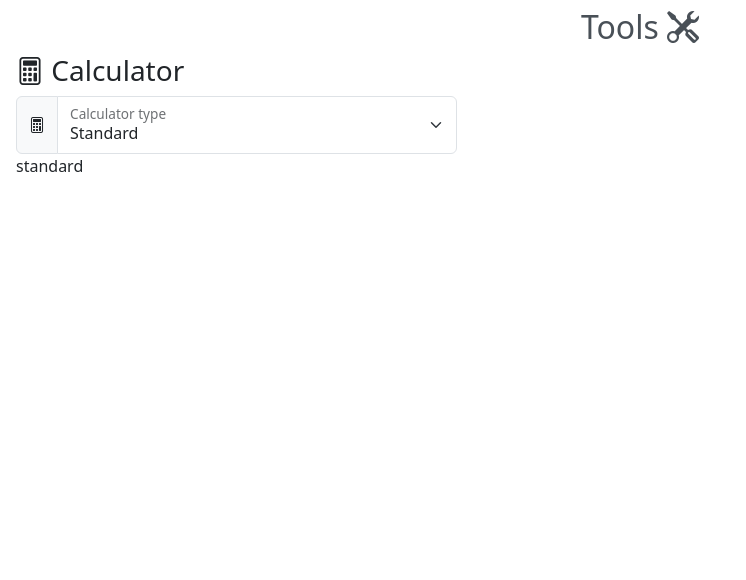
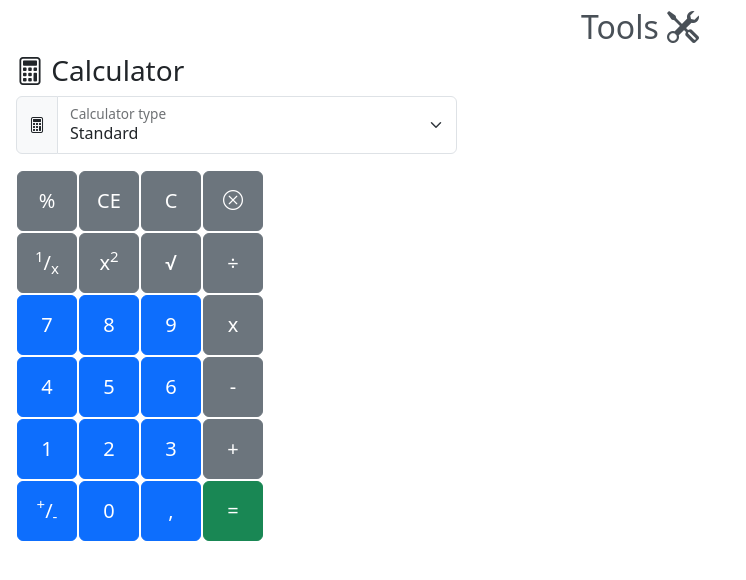
Before and after one commit to bartekl1/tools, a plain HTML site: page calculator.html in a window 1280 px wide. Shown: the whole page, without its empty margins (0-746 px from the left). Drawn offline with nearby package versions, Linux system fonts and the light colour scheme.

Commit message:
Added keyboard for standard calc

```diff
--- a/calculator.html
+++ b/calculator.html
@@ -41,7 +41,7 @@
         <span text-id="7">Calculator</span>
     </div>
 
-    <div class="input-group">
+    <div class="input-group mb-3">
         <span class="input-group-text" id="calculator-icon">
             <i class="bi bi-calculator"></i>
         </span>
@@ -56,7 +56,92 @@
     </div>
 
     <div id="standard-calculator">
-        standard
+        <table>
+            <tr>
+                <td>
+                    <button class="btn btn-secondary calc-btn standard-calc">%</button>
+                </td>
+                <td>
+                    <button class="btn btn-secondary calc-btn standard-calc">CE</button>
+                </td>
+                <td>
+                    <button class="btn btn-secondary calc-btn standard-calc">C</button>
+                </td>
+                <td>
+                    <button class="btn btn-secondary calc-btn standard-calc"><i class="bi bi-x-circle"></i></button>
+                </td>
+            </tr>
+            <tr>
+                <td>
+                    <button class="btn btn-secondary calc-btn standard-calc"><sup>1</sup>/<sub>x</sub></button>
+                </td>
+                <td>
+                    <button class="btn btn-secondary calc-btn standard-calc">x<sup>2</sup></button>
+                </td>
+                <td>
+                    <button class="btn btn-secondary calc-btn standard-calc">&#x221a;</button>
+                </td>
+                <td>
+                    <button class="btn btn-secondary calc-btn standard-calc">&#x00f7;</button>
+                </td>
+            </tr>
+            <tr>
+                <td>
+                    <button class="btn btn-primary calc-btn standard-calc">7</button>
+                </td>
+                <td>
+                    <button class="btn btn-primary calc-btn standard-calc">8</button>
+                </td>
+                <td>
+                    <button class="btn btn-primary calc-btn standard-calc">9</button>
+                </td>
+                <td>
+                    <button class="btn btn-secondary calc-btn standard-calc">x</button>
+                </td>
+            </tr>
+            <tr>
+                <td>
+                    <button class="btn btn-primary calc-btn standard-calc">4</button>
+                </td>
+                <td>
+                    <button class="btn btn-primary calc-btn standard-calc">5</button>
+                </td>
+                <td>
+                    <button class="btn btn-primary calc-btn standard-calc">6</button>
+                </td>
+                <td>
+                    <button class="btn btn-secondary calc-btn standard-calc">-</button>
+                </td>
+            </tr>
+            <tr>
+                <td>
+                    <button class="btn btn-primary calc-btn standard-calc">1</button>
+                </td>
+                <td>
+                    <button class="btn btn-primary calc-btn standard-calc">2</button>
+                </td>
+                <td>
+                    <button class="btn btn-primary calc-btn standard-calc">3</button>
+                </td>
+                <td>
+                    <button class="btn btn-secondary calc-btn standard-calc">+</button>
+                </td>
+            </tr>
+            <tr>
+                <td>
+                    <button class="btn btn-primary calc-btn standard-calc"><sup>+</sup>/<sub>-</sub></button>
+                </td>
+                <td>
+                    <button class="btn btn-primary calc-btn standard-calc">0</button>
+                </td>
+                <td>
+                    <button class="btn btn-primary calc-btn standard-calc">,</button>
+                </td>
+                <td>
+                    <button class="btn btn-success calc-btn standard-calc">=</button>
+                </td>
+            </tr>
+        </table>
     </div>
 
     <div id="science-calculator" class="d-none">
```
